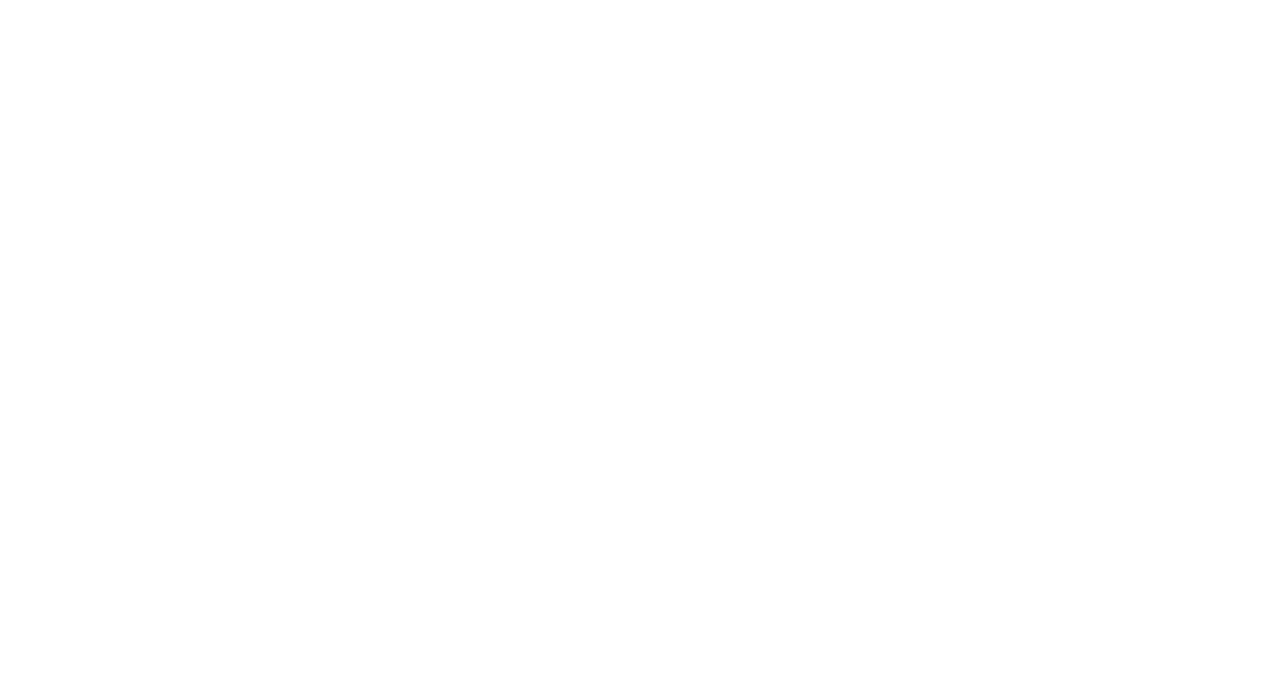
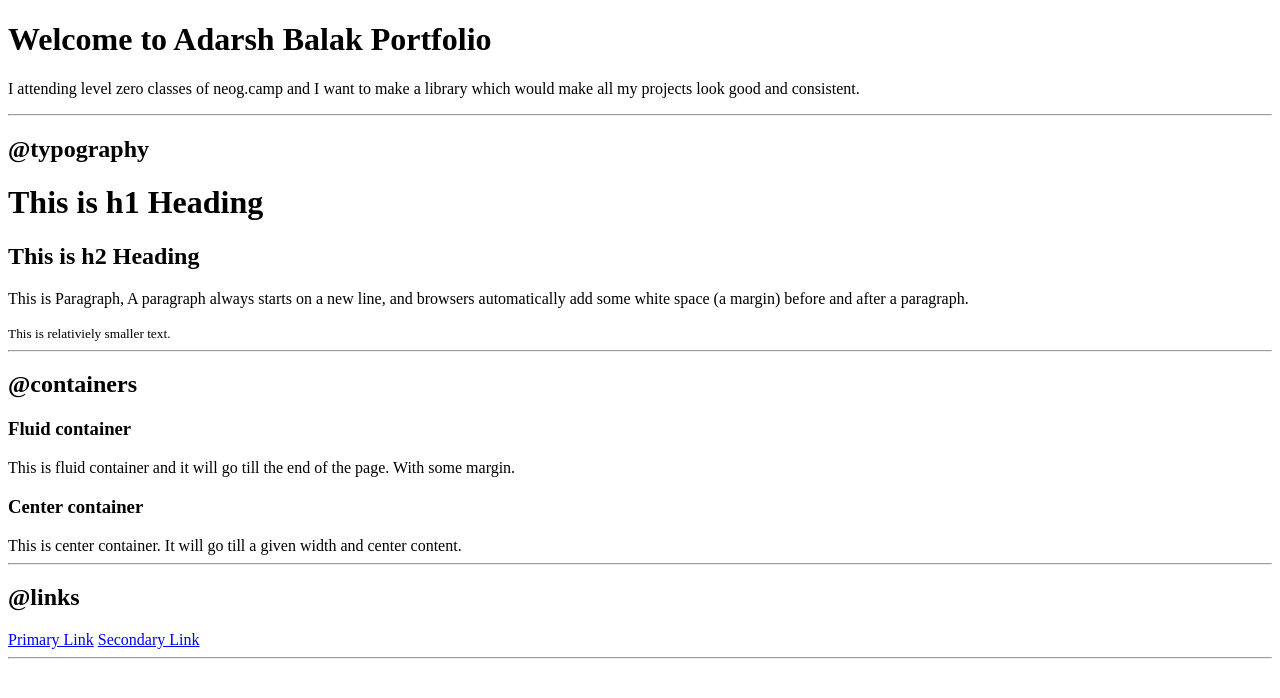
Before and after one commit to madhurrajput23/AdarshBalak-Portfolio, a plain HTML site: page lib/components.html in a window 1280 px wide. Drawn offline with Linux system fonts and the light colour scheme.

Commit message:
upto links tag

```diff
--- a/lib/components.html
+++ b/lib/components.html
@@ -0,0 +1,38 @@
+<!DOCTYPE html>
+<html lang="en">
+<head>
+    <meta charset="UTF-8">
+    <meta name="viewport" content="width=device-width, initial-scale=1.0">
+    <title>Component Library</title>
+</head>
+<body>
+    <h1>Welcome to Adarsh Balak Portfolio</h1>
+    <p>I attending level zero classes of neog.camp and I want to make a library which would make all my projects look good and consistent.</p>
+
+    <hr>
+
+    <h2>@typography</h2>
+    <h1>This is h1 Heading</h1>
+    <h2>This is h2 Heading</h2>
+    <p>This is Paragraph, A paragraph always starts on a new line, and browsers automatically add some white space (a margin) before and after a paragraph.</p>
+    <small>This is relativiely smaller text.</small>
+
+    <hr>
+
+    <h2>@containers</h2>
+
+    <h3>Fluid container</h3>
+    <div>This is fluid container and it will go till the end of the page. With some margin.</div>
+
+    <h3>Center container</h3>
+    <div>This is center container. It will go till a given width and center content.</div>
+
+    <hr>
+
+    <h2>@links</h2>
+    <a href="/">Primary Link</a>
+    <a href="/">Secondary Link</a>
+
+    <hr>
+</body>
+</html>
```
Also changed, not shown: index.html (+1 -1 lines).
